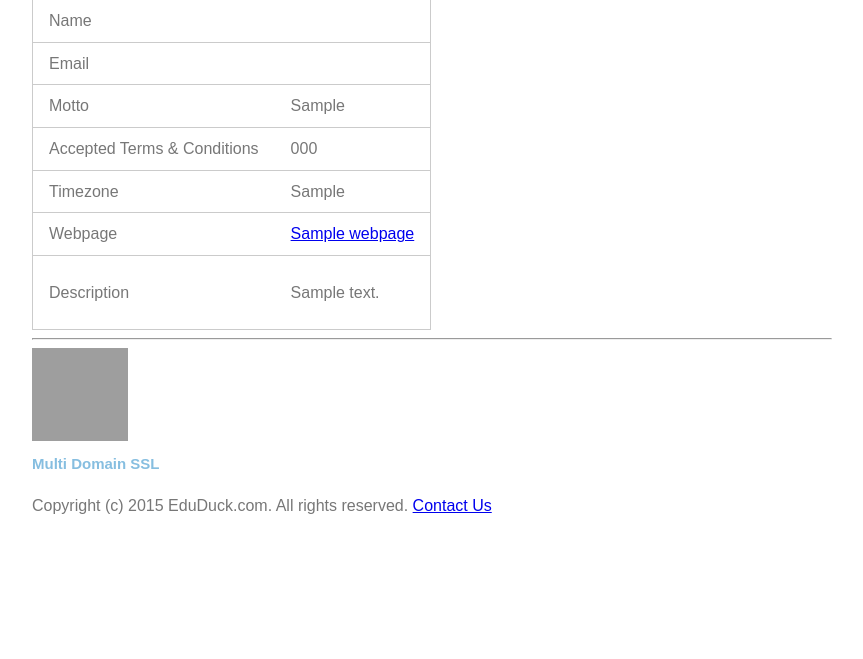
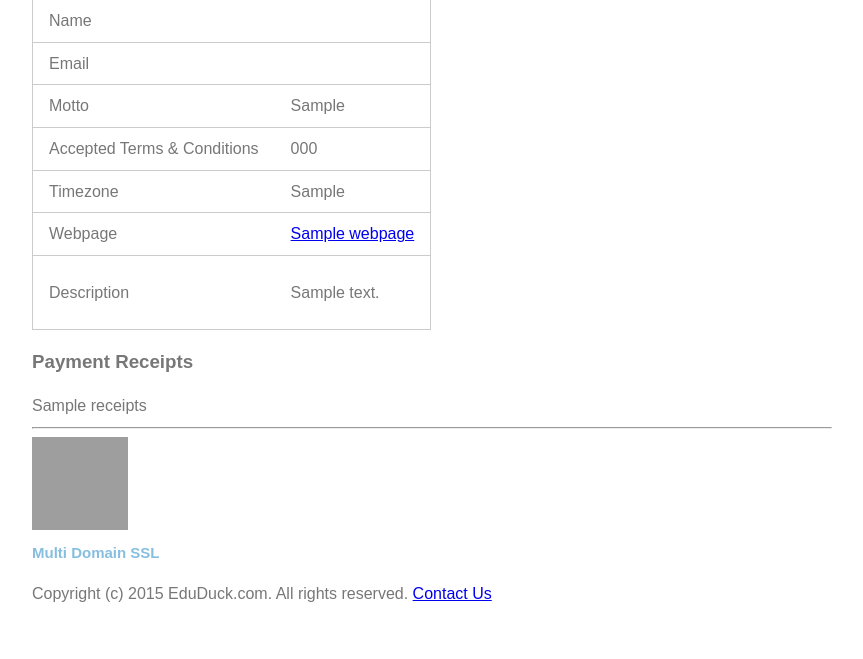
Before and after one commit to chrismcginlay/eduduck, a Django app: template templates/profile/profile.html in a window 1280 px wide. Shown: the part 857-1516 px from the top of the page, without its empty margins (283-1146 px from the left). Before the commit the page ends 1371 px from the top, so only its background shows below. Run offline with Django 3.2, Linux system fonts and the light colour scheme; the template is opened without the code that fills it: most values are stand-ins (such as "Sample title", 1, 10 or a date in 2020); parts of the project's set-up code (start-up, migrations or seed data) failed here and were passed over; some libraries are stand-ins or nearby versions; grey boxes are pictures that could not be loaded.

Commit message:
UTs now pass with skeleton display of receipts

```diff
--- a/profile/views.py
+++ b/profile/views.py
@@ -8,6 +8,7 @@ from django.contrib.auth.models import User
 from django.contrib.auth.decorators import login_required
 from django.contrib.auth.forms import PasswordChangeForm
 
+from checkout.models import Payment
 from courses.models import Course
 from .forms import ProfileEditForm
 
@@ -27,11 +28,12 @@ def profile(request):
     ruid = request.user.id
     taughtcourses = Course.objects.filter(
         Q(organiser__id=ruid) | Q(instructor__id=ruid))
-
+    receipts = Payment.objects.filter(paying_user=request.user)
     context_data = {
         'profile': profile,
         'usercourses': usercourses,
         'taughtcourses': taughtcourses,
+        'receipts': receipts,
     }
     # Add further context if required:
     if request.user.is_authenticated():
--- a/templates/profile/profile.html
+++ b/templates/profile/profile.html
@@ -79,5 +79,9 @@ You are currently logged in via {{ auth_via }}.</p>
                 </tr>
             </table>
         </div>
+        <div class='pure-u-1-2' id='id_receipts'>
+            <h3>Payment Receipts</h3>
+            {{ receipts }}
+        </div>
     </div>
 {% endblock content %}
```
